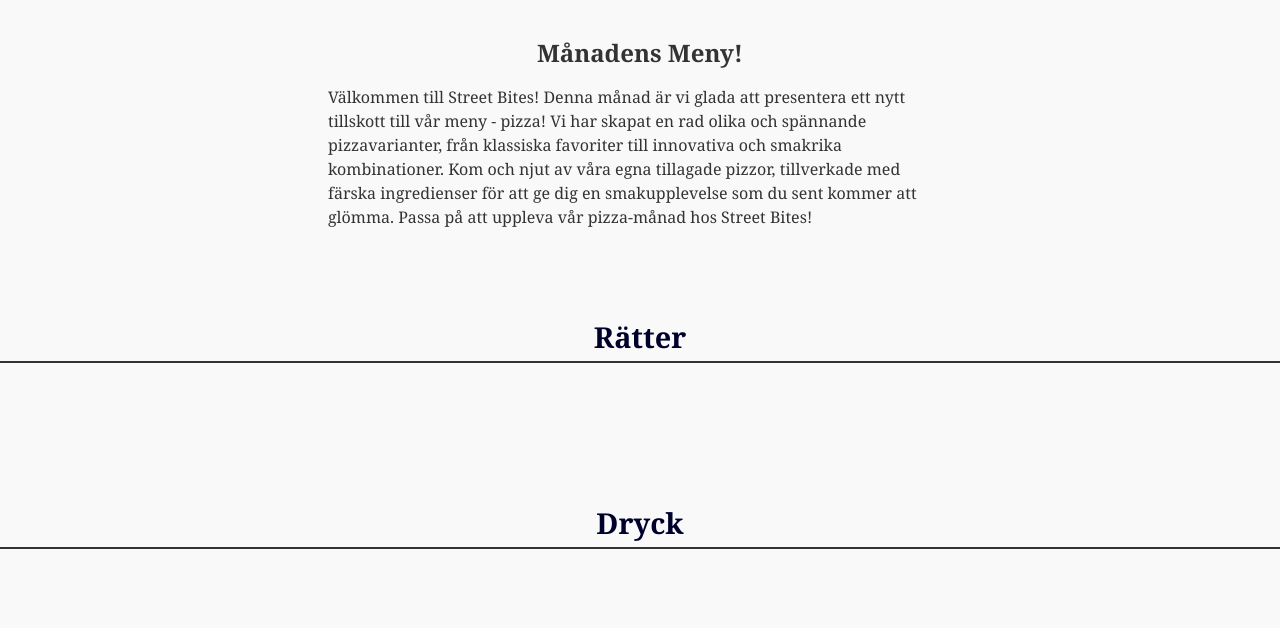
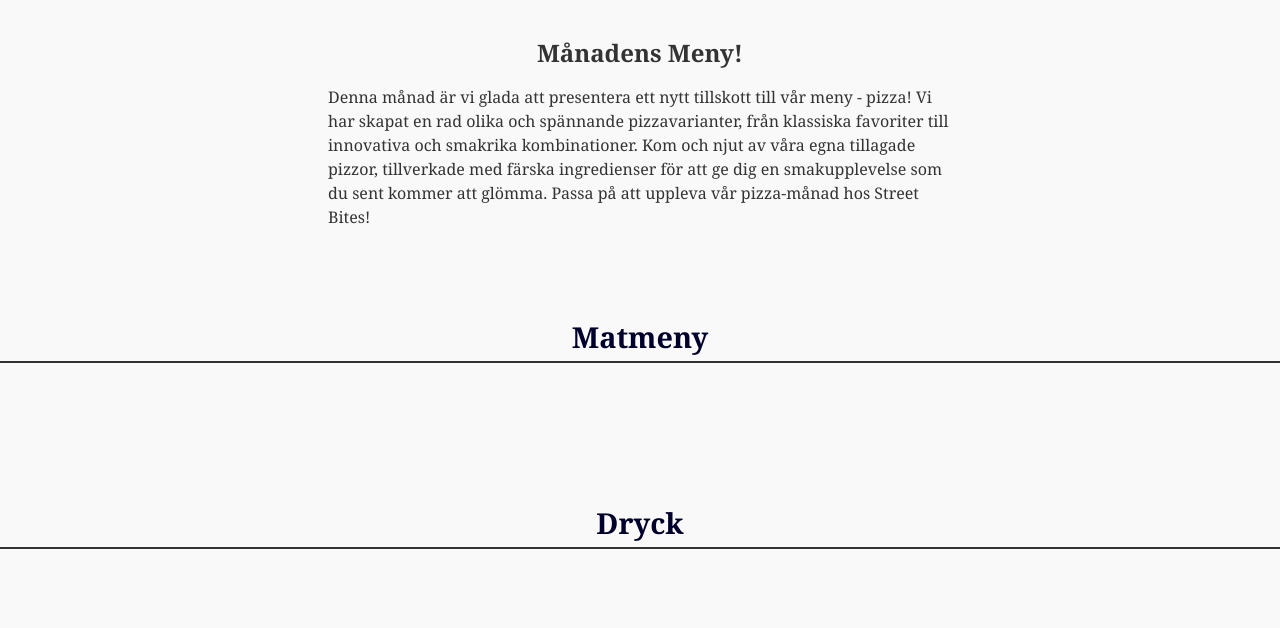
Before and after one commit to Nygaaard/projekt-webbsida, a website built with Parcel: page src/menu.html in a window 1280 px wide. Shown: the part 172-800 px from the top of the page. Built offline with nearby package versions, Linux system fonts and the light colour scheme; no server answers.

Commit message:
Small changes

```diff
--- a/src/css/layout/footer.scss
+++ b/src/css/layout/footer.scss
@@ -1,48 +1,19 @@
-// footer {
-//   display: flex;
-//   align-items: center;
-//   justify-content: space-evenly;
-//   margin-top: 1.5rem;
-//   background-color: #d6c9c9;
-//   padding: 0.5rem;
-// }
-// .mail-div {
-//   padding: 0.5rem;
-// }
-// .mail-div p a {
-//   color: #000;
-// }
-// .mail-div p a:hover {
-//   color: #615e5e;
-// }
-
-// .admin-link-container ul {
-//   padding: 0.5rem;
-//   list-style: none;
-//   li a {
-//     color: #000;
-//   }
-//   li a:hover {
-//     color: #615e5e;
-//   }
-// }
-
 footer {
-  background-color: #2c3e50; /* Mörk bakgrundsfärg för footer */
+  background-color: #2c3e50;
   padding: 20px;
   text-align: center;
-  color: #fff; /* Vit textfärg */
+  color: #fff;
   box-shadow: 0 -2px 4px rgba(0, 0, 0, 0.1);
   margin-top: 120px;
 }
 
 footer a {
-  color: #ff7f50; /* Accentfärg för länkar */
+  color: #ff7f50;
   text-decoration: none;
 }
 
 footer a:hover {
-  color: #f0ad4e; /* Ljusare nyans vid hover */
+  color: #f0ad4e;
 }
 
 .admin-link-container {
--- a/src/css/pages/index.scss
+++ b/src/css/pages/index.scss
@@ -8,7 +8,7 @@
   color: #2c3e50;
 }
 .info-div {
-  background-color: #fff; /* Vit bakgrundsfärg för tydlighet */
+  background-color: #fff;
   padding: 20px;
   border-radius: 8px;
   box-shadow: 0 4px 8px rgba(0, 0, 0, 0.1);
--- a/src/js/displayMenu.js
+++ b/src/js/displayMenu.js
@@ -9,7 +9,7 @@
 
   // Create and append course header
   const courseHeader = document.createElement("h2");
-  courseHeader.textContent = "Rätter";
+  courseHeader.textContent = "Matmeny";
   courseSectionEl.appendChild(courseHeader);
 
   // Display courses
--- a/src/menu.html
+++ b/src/menu.html
@@ -23,13 +23,12 @@
       <div class="menu-info">
         <h2 class="mid">Månadens Meny!</h2>
         <p>
-          Välkommen till Street Bites! Denna månad är vi glada att presentera
-          ett nytt tillskott till vår meny - pizza! Vi har skapat en rad olika
-          och spännande pizzavarianter, från klassiska favoriter till innovativa
-          och smakrika kombinationer. Kom och njut av våra egna tillagade
-          pizzor, tillverkade med färska ingredienser för att ge dig en
-          smakupplevelse som du sent kommer att glömma. Passa på att uppleva vår
-          pizza-månad hos Street Bites!
+          Denna månad är vi glada att presentera ett nytt tillskott till vår
+          meny - pizza! Vi har skapat en rad olika och spännande pizzavarianter,
+          från klassiska favoriter till innovativa och smakrika kombinationer.
+          Kom och njut av våra egna tillagade pizzor, tillverkade med färska
+          ingredienser för att ge dig en smakupplevelse som du sent kommer att
+          glömma. Passa på att uppleva vår pizza-månad hos Street Bites!
         </p>
       </div>
 
```
Also changed, not shown: dist/menu.html, src/images/Food-truck.jpg (deleted), src/images/art.jpg (deleted), src/images/background.jpg (deleted), src/images/backgroundL.jpg (deleted), src/images/noodles.jpg (deleted), src/images/shrimp.jpg (deleted), src/images/stockholm.jpg (deleted), 4 other files.
